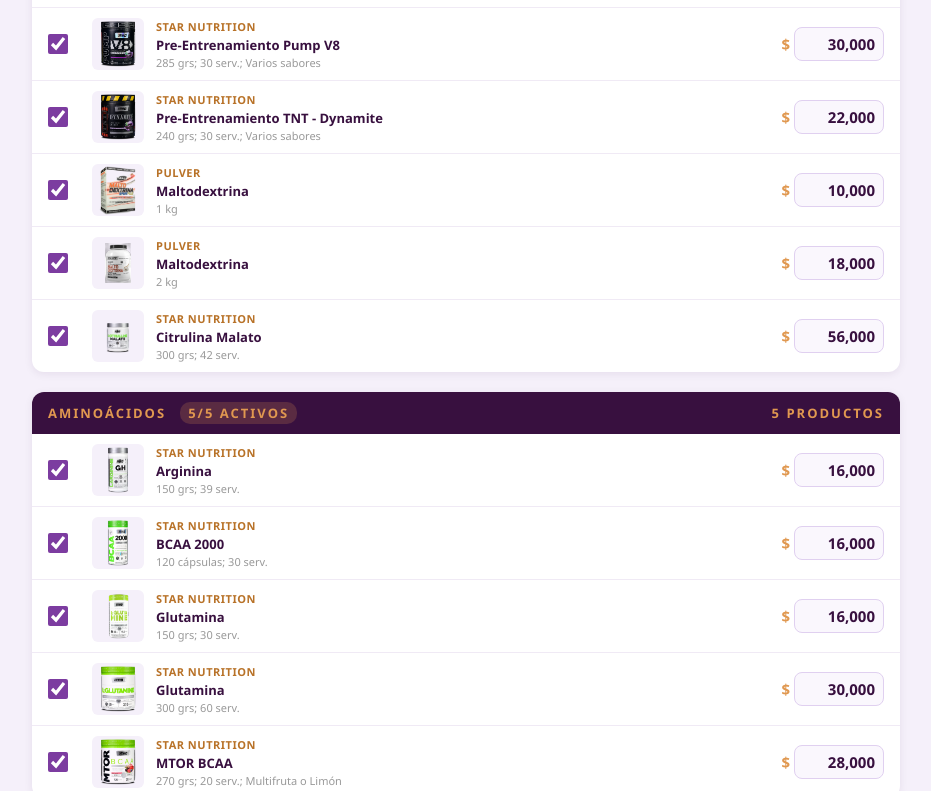
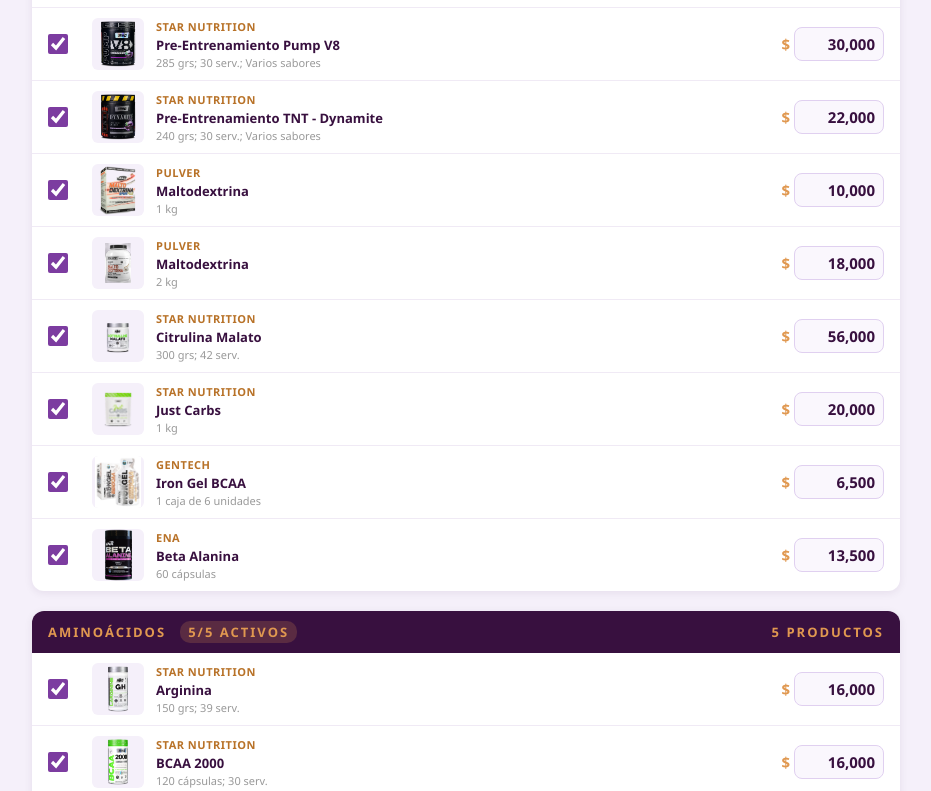
Before and after one commit to cinnamoonsuplementos/catalogo_bb, a plain HTML site: page index.html in a window 1280 px wide. Shown: the part 2787-3578 px from the top of the page, without its empty margins (174-1105 px from the left). Drawn offline with Linux system fonts and the light colour scheme.

Commit message:
Update index.html

```diff
--- a/index.html
+++ b/index.html
@@ -127,6 +127,9 @@
   '28': {cat:'CREATINA', brand:'Creatina (Pote)', name:'STAR NUTRITION', det:'1 kg; 200 serv.', price:75000},
   // PRE-ENTRENO
   '32': {cat:'PRE-ENTRENO', brand:'STAR NUTRITION', name:'Cafeina', det:'30 cápsulas; 30 serv.', price:8000},
+  '17171': {cat:'PRE-ENTRENO', brand:'STAR NUTRITION', name:'Just Carbs', det:'1 kg', price:20000},
+  '17173': {cat:'PRE-ENTRENO', brand:'ENA', name:'Beta Alanina', det:'60 cápsulas', price:13500},
+  '17172': {cat:'PRE-ENTRENO', brand:'Gentech', name:'Iron Gel BCAA', det:'1 caja de 6 unidades', price:6500},
   '771': {cat:'PRE-ENTRENO', brand:'PULVER', name:'Maltodextrina', det:'1 kg', price:10000},
   '33': {cat:'PRE-ENTRENO', brand:'STAR NUTRITION', name:'Hydroplus', det:'700 grs; 20 serv.; Blue Razz o Lima', price:17000},
   '34': {cat:'PRE-ENTRENO', brand:'ENA', name:'Oxido Nítrico', det:'210 grs; 30 serv.; Naranja', price:17000},
```
